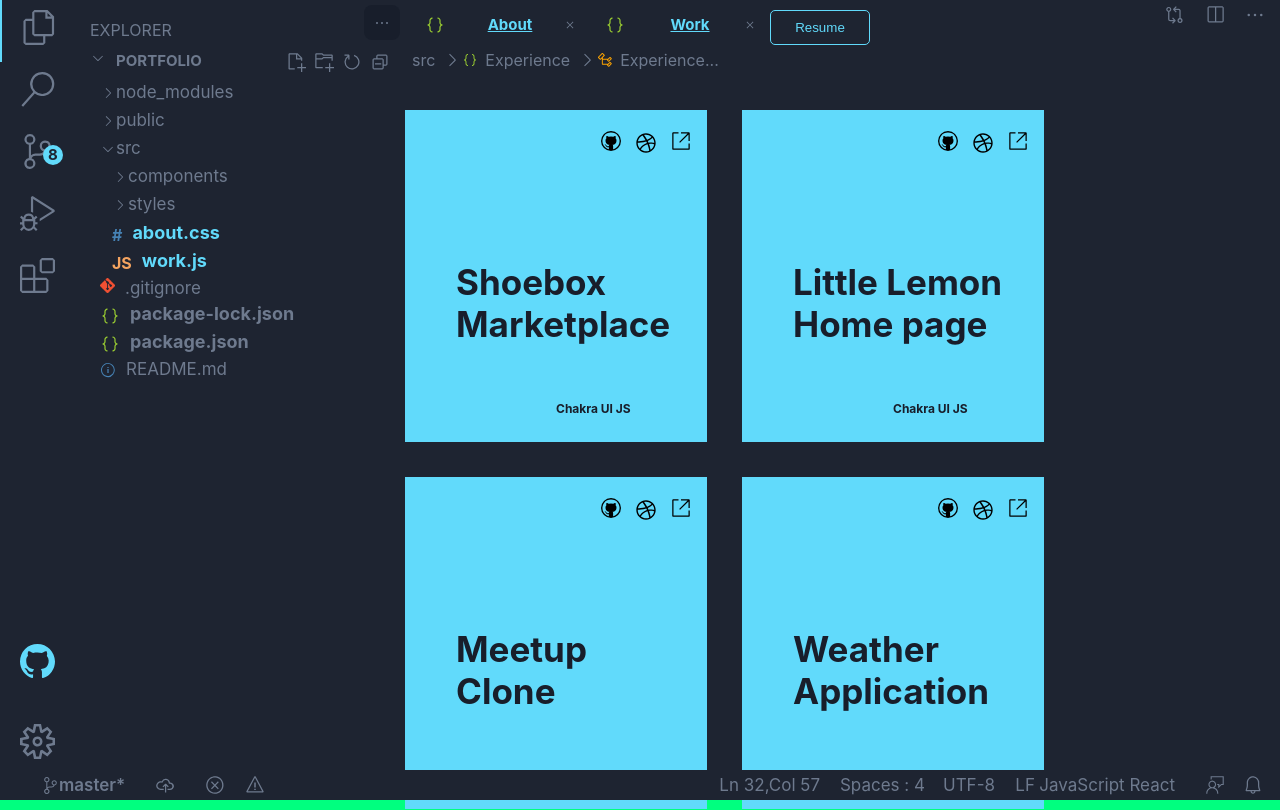
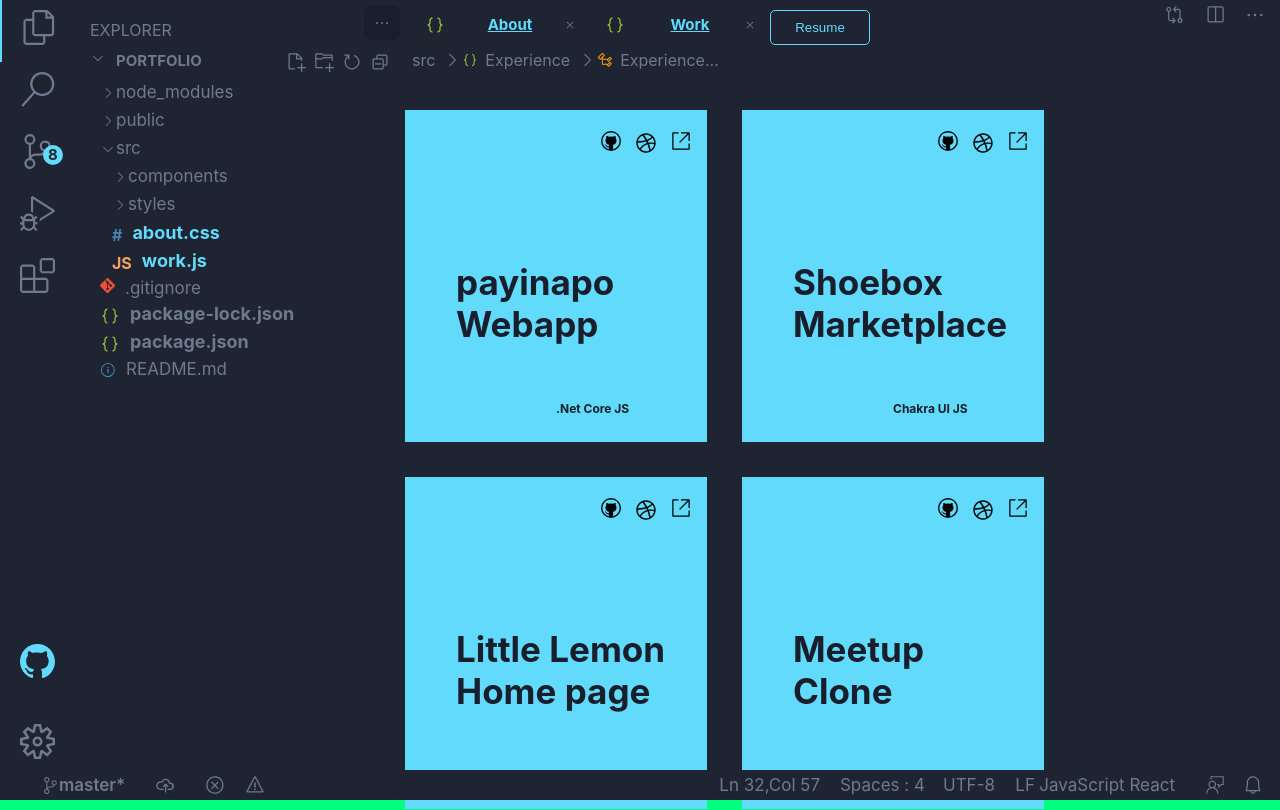
Before and after one commit to renovat503/portfolio, a React (Create React App) app: page /work in a window 1280 px wide. Built offline with nearby package versions, Linux system fonts and the light colour scheme.

Commit message:
Added Payinapo

```diff
--- a/src/components/work.jsx
+++ b/src/components/work.jsx
@@ -8,6 +8,13 @@ class Work extends Component {
         return (
             <React.Fragment>
                 <div className="main-container">
+                    <a target="_blank"href="https://www.payinapo.com/"><Card textOne="payinapo"
+                        textTwo="Webapp"
+                        stacks=".Net Core JS"
+                        linkTwo="https://github.com/renovat503/"
+                        linkThree = "https://dribbble.com/Renny99"
+                        link = "https://www.payinapo.com/"
+                        /></a>
                     <a target="_blank"href="https://sneakx.netlify.app/"><Card textOne="Shoebox"
                         textTwo="Marketplace"
                         stacks="Chakra UI  JS"
```
